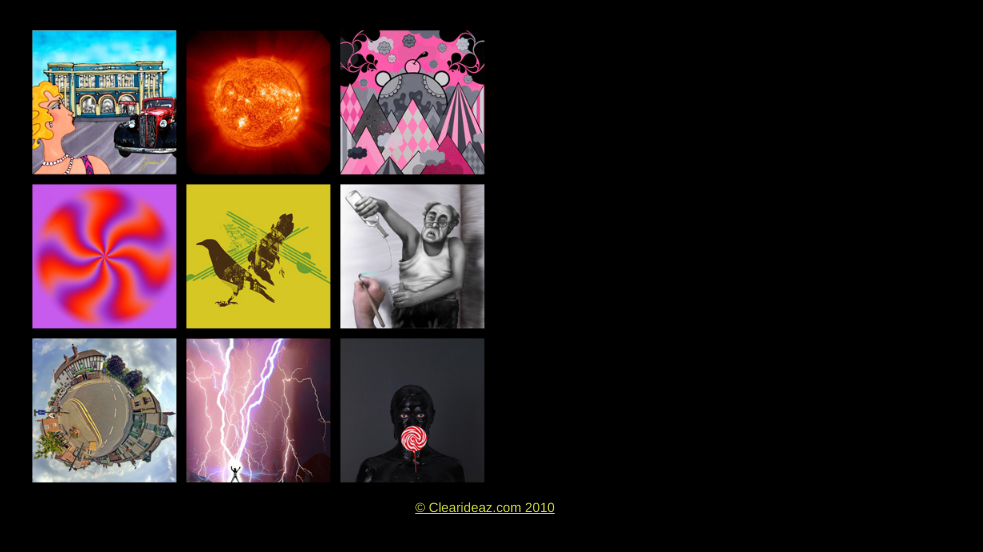
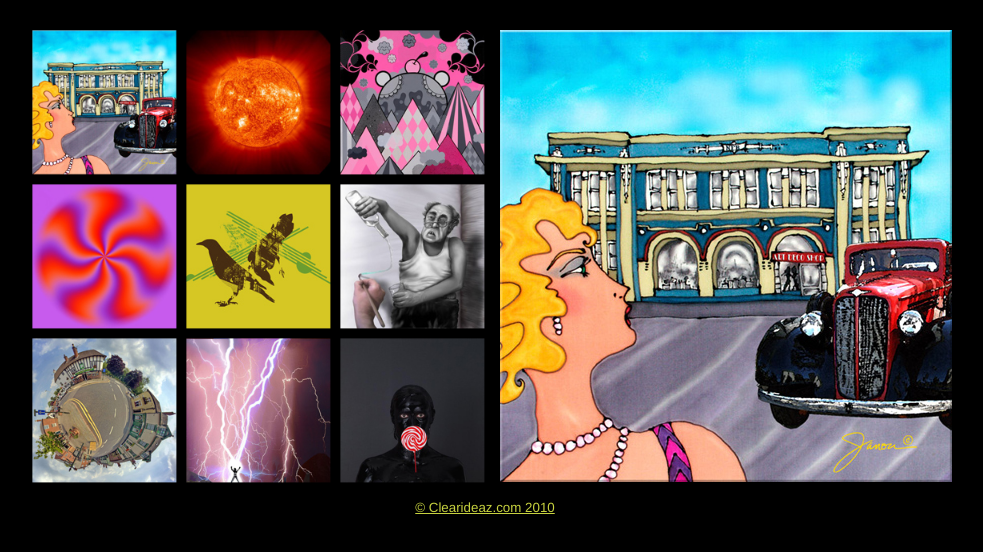
Before and after one commit to ogorzalka/CSS-Highlight, a plain HTML site: page index.html in a window 1280 px wide. Shown: the whole page, without its empty margins (155-1138 px from the left). Drawn offline with Linux system fonts and the light colour scheme.

Commit message:
Add a default picture

```diff
--- a/index.html
+++ b/index.html
@@ -36,6 +36,7 @@
       float:right;
       height:452px;
       width:452px;
+      background:transparent url(art1.jpg) no-repeat top left;
       overflow:hidden;
     }
 
```
